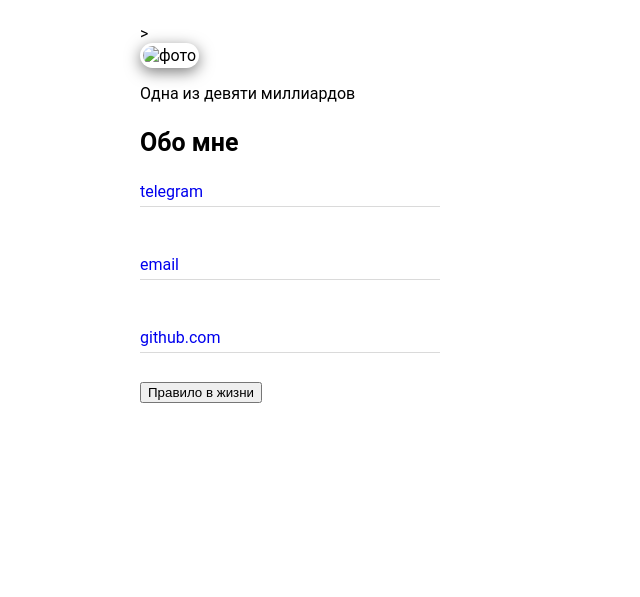
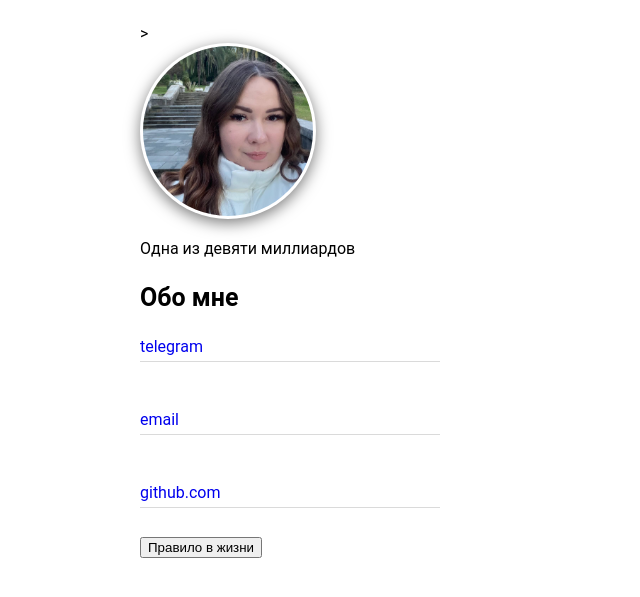
Before and after one commit to KatyaGribova/KatyaGribova.github.io, a plain HTML site: page index.html in a window 1280 px wide. Shown: the part 77-674 px from the top of the page, without its empty margins (0-640 px from the left). Drawn offline with Linux system fonts and the light colour scheme.

Commit message:
Update index.html

```diff
--- a/index.html
+++ b/index.html
@@ -11,7 +11,7 @@
 
 
 		<div class="item">
-			<img class="photo" src="me.jpg.jpg" width="170" height="170" alt="фото">
+			<img class="photo" src="me.jpg" width="170" height="170" alt="фото">
 		</div>
 
 			<p>Одна из девяти миллиардов</p>
```
